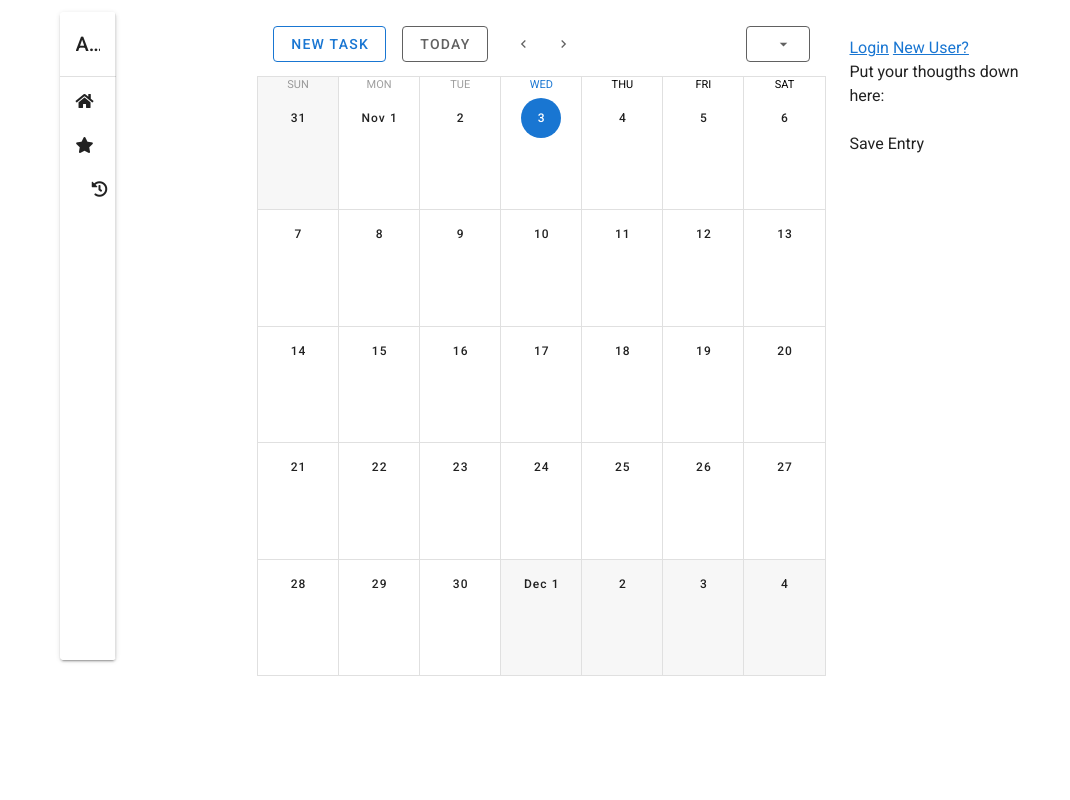
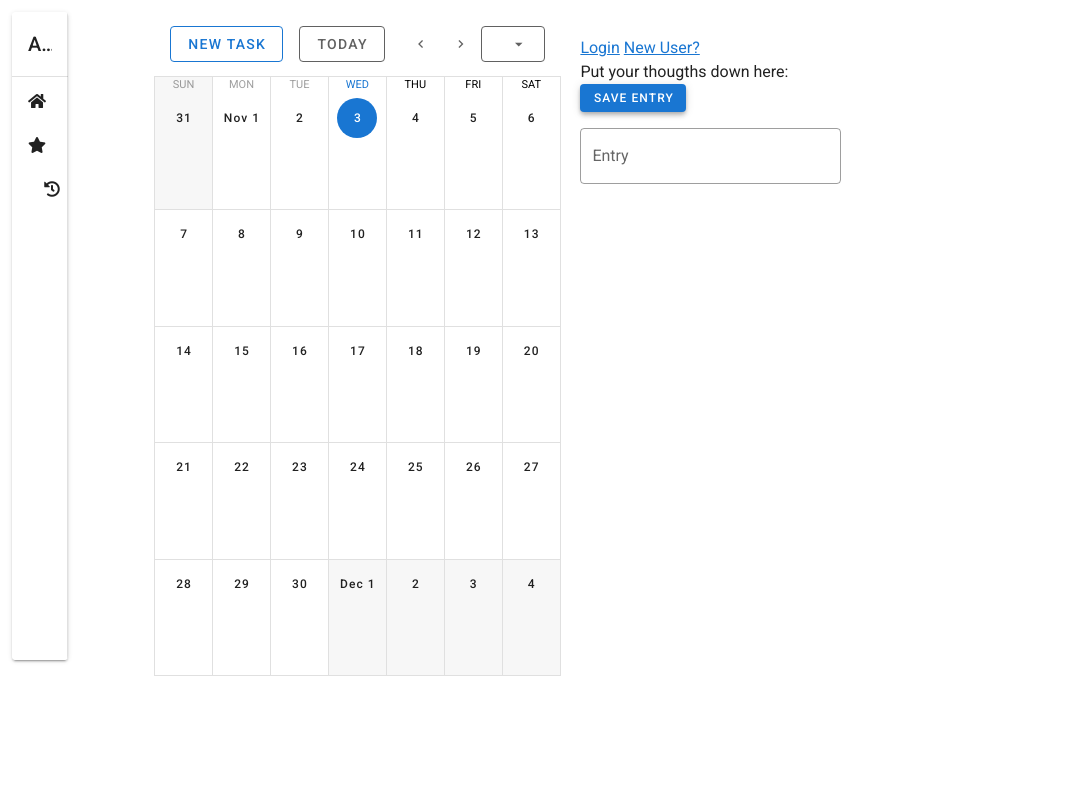
Before and after one commit to dbrunken/Plan-Direct, a Django app: page / in a window 1280 px wide. Shown: the whole page, without its empty margins (0-1070 px from the left). Run offline with Django 3.2, Linux system fonts and the light colour scheme; data that the repository does not hold is empty; some libraries are stand-ins or nearby versions.

Commit message:
styling fixes

```diff
--- a/PlanDirectApp/static/PlanDirectApp/style.css
+++ b/PlanDirectApp/static/PlanDirectApp/style.css
@@ -6,3 +6,8 @@
 #main-container {
     min-width: 90%;
 }
+
+/* .app {
+    display: flex;
+    viewport-fit: 100%;
+} */
--- a/PlanDirectApp/templates/PlanDirectApp/base.html
+++ b/PlanDirectApp/templates/PlanDirectApp/base.html
@@ -26,11 +26,11 @@
     <main>
         <div id="app">
             <v-app>
-                <div>
-                    <div class="d-flex justify-center">
-                        <v-container class="main ma-0" id="main-container">
+                <div class="d-flex justify-space between">
+                    <div class="d-flex fill-height">
+                        <v-container class="main ma-0 fill-height" id="main-container">
                                 <v-row>
-                                    <v-col  class=" d-flex justify-start mb-6"cols="2" nav>
+                                    <v-col  class="d-flex justify-space-between mb-6"cols="2" nav>
                                         <v-card>
                                             <v-navigation-drawer permanent expand-on-hover>
                                                 <v-list>
@@ -84,6 +84,7 @@
                                 </v-row>
                         </v-container>
                     </div>
+                </div>
             </v-app>
         </div>
     </main>
@@ -252,6 +253,7 @@
             },
             created() {
                 this.get_tasks()
+                this.get_entries()
             }
         })
     </script>
--- a/PlanDirectApp/templates/PlanDirectApp/index.html
+++ b/PlanDirectApp/templates/PlanDirectApp/index.html
@@ -15,20 +15,19 @@
         </div>
     </div>
     <div>
-        <label for="post" >Put your thougths down here:</label>
-        <div>
-            <input type="text" name="entry" id="entry">
-        </div>
-        <div>
-            <button type="submit">Save Entry</button>
+        <label for="post">Put your thougths down here:
+                <v-btn type="submit" color="primary" elevation="4" small>Save Entry</v-btn>
+        </label>
+        <div class="mt-4">
+            <v-text-field type="text" name="entry" id="entry" label="Entry" outlined>
         </div>
     </div>
+    <v-container>
+        {% for entry in entries%}
+        <div>{{ entry }}</div>
+        {% endfor %}
+    </v-container>
 </form>
-<v-container>
-    {% for entry in entries%}
-    <div>{{ entry }}</div>
-    {% endfor %}
-</v-container>
 {% endblock %}
 
 {% block calendar%}
```
